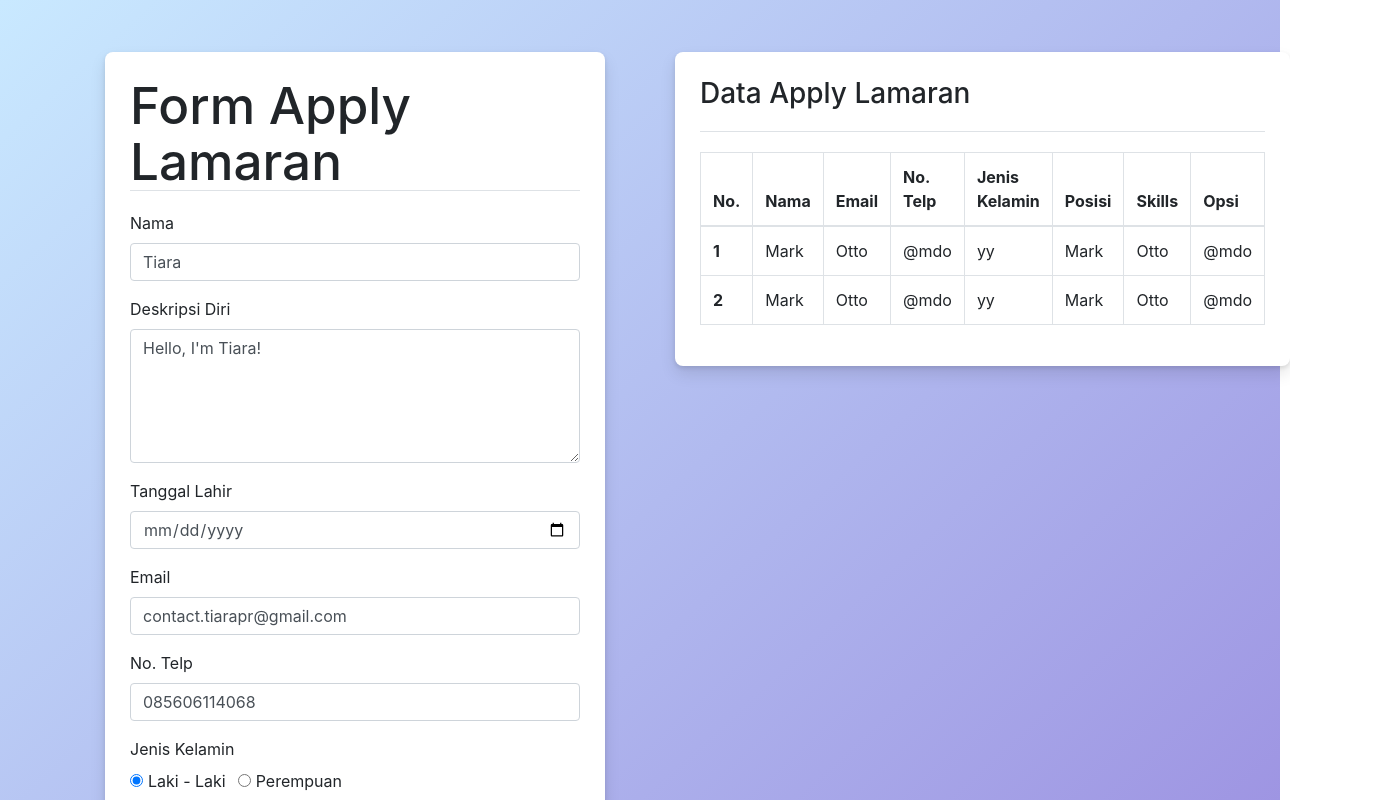
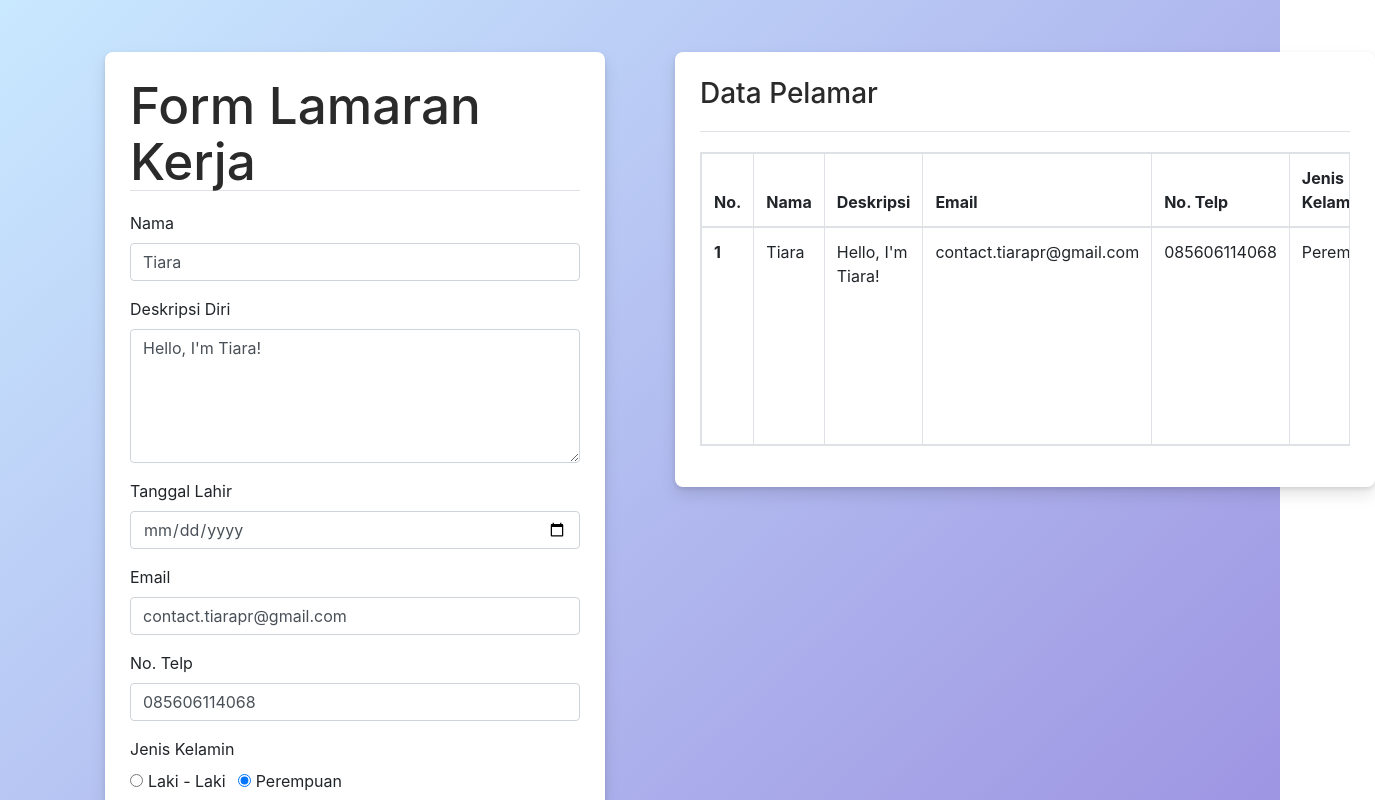
Before and after one commit to tiarapr/form-lamaran-kerja-kel4, a Vue app: page / in a window 1280 px wide. Shown: the top 800 px of the page, 1375 px wide, since content can reach past the window. Built offline with nearby package versions, Linux system fonts and the light colour scheme.

Commit message:
update done

```diff
--- a/index.html
+++ b/index.html
@@ -6,10 +6,11 @@
     <meta name="viewport" content="width=device-width, initial-scale=1.0" />
     <link rel="stylesheet" href="https://cdn.jsdelivr.net/npm/bootstrap@4.5.3/dist/css/bootstrap.min.css"
     integrity="sha384-TX8t27EcRE3e/ihU7zmQxVncDAy5uIKz4rEkgIXeMed4M0jlfIDPvg6uqKI2xXr2" crossorigin="anonymous" />
-    <title>Form Apply Lamaran</title>
+    <title>Form Lamaran Kerja</title>
   </head>
   <body>
     <div id="app"></div>
     <script type="module" src="/src/main.js"></script>
+    <script src="https://unpkg.com/feather-icons"></script>
   </body>
 </html>
--- a/package.json
+++ b/package.json
@@ -9,6 +9,8 @@
     "preview": "vite preview"
   },
   "dependencies": {
+    "bootstrap-icons": "^1.10.3",
+    "feather-icons": "^4.29.0",
     "vue": "^3.2.45"
   },
   "devDependencies": {
--- a/src/components/Form.vue
+++ b/src/components/Form.vue
@@ -7,7 +7,7 @@
         <div class="row">
             <div class="col-md-6">
                 <form class="lamaran-form" action="#">
-                    <h1 class="border-bottom mb-8">Form Apply Lamaran</h1>
+                    <h1 class="border-bottom mb-8">Form Lamaran Kerja</h1>
                     <base-input type="text" v-model="form.name" label="Nama"></base-input>
                     <div class="form-group">
                         <label>Deskripsi Diri</label>
@@ -56,7 +56,7 @@
                 email: "contact.tiarapr@gmail.com",
                 telp: "085606114068",
                 tgl_lahir: "",
-                jk: 1,
+                jk: 2,
                 posisiId: 1,
                 skills: [1,2,3,4],
             },
@@ -68,7 +68,7 @@
             ],
             jk: [
                 { text: "Laki - Laki", value: 1 },
-                { text: "Perempuan", value: 0 },
+                { text: "Perempuan", value: 2 },
             ],
             skills: [
                 { value: 1, text: "HTML, CSS, JavaScript" },
--- a/src/components/TableData.vue
+++ b/src/components/TableData.vue
@@ -1,11 +1,12 @@
 <template>
     <div class="table-data">
-        <h3 class="border-bottom mb-8">Data Apply Lamaran</h3>
-        <table class="table table-bordered">
+        <h3 class="border-bottom mb-8">Data Pelamar</h3>
+        <table class="table table-bordered table-responsive">
             <thead>
                 <tr>
                     <th scope="col">No.</th>
                     <th scope="col">Nama</th>
+                    <th scope="col">Deskripsi</th>
                     <th scope="col">Email</th>
                     <th scope="col">No. Telp</th>
                     <th scope="col">Jenis Kelamin</th>
@@ -17,25 +18,46 @@
             <tbody>
                 <tr>
                     <th scope="row">1</th>
-                    <td>Mark</td>
-                    <td>Otto</td>
-                    <td>@mdo</td>
-                    <td>yy</td>
-                    <td>Mark</td>
-                    <td>Otto</td>
-                    <td>@mdo</td>
-                </tr>
-                <tr>
-                    <th scope="row">2</th>
-                    <td>Mark</td>
-                    <td>Otto</td>
-                    <td>@mdo</td>
-                    <td>yy</td>
-                    <td>Mark</td>
-                    <td>Otto</td>
-                    <td>@mdo</td>
+                    <td>{{ form.name }}</td>
+                    <td>{{ form.description }}</td>
+                    <td>{{ form.email }}</td>
+                    <td>{{ form.telp }}</td>
+                    <td>{{ form.jk }}</td>
+                    <td>{{ form.posisiId }}</td>
+                    <td>{{ form.skills }}</td>
+                    <td>
+                        <svg xmlns="http://www.w3.org/2000/svg" width="16" height="16" fill="red"
+                            class="bi bi-trash3" viewBox="0 0 16 16">
+                            <path
+                                d="M6.5 1h3a.5.5 0 0 1 .5.5v1H6v-1a.5.5 0 0 1 .5-.5ZM11 2.5v-1A1.5 1.5 0 0 0 9.5 0h-3A1.5 1.5 0 0 0 5 1.5v1H2.506a.58.58 0 0 0-.01 0H1.5a.5.5 0 0 0 0 1h.538l.853 10.66A2 2 0 0 0 4.885 16h6.23a2 2 0 0 0 1.994-1.84l.853-10.66h.538a.5.5 0 0 0 0-1h-.995a.59.59 0 0 0-.01 0H11Zm1.958 1-.846 10.58a1 1 0 0 1-.997.92h-6.23a1 1 0 0 1-.997-.92L3.042 3.5h9.916Zm-7.487 1a.5.5 0 0 1 .528.47l.5 8.5a.5.5 0 0 1-.998.06L5 5.03a.5.5 0 0 1 .47-.53Zm5.058 0a.5.5 0 0 1 .47.53l-.5 8.5a.5.5 0 1 1-.998-.06l.5-8.5a.5.5 0 0 1 .528-.47ZM8 4.5a.5.5 0 0 1 .5.5v8.5a.5.5 0 0 1-1 0V5a.5.5 0 0 1 .5-.5Z" />
+                        </svg>
+                    </td>
                 </tr>
             </tbody>
         </table>
     </div>
 </template>
+
+<script>
+export default {
+    data() {
+        return {
+            form: {
+                name: "Tiara",
+                description: "Hello, I'm Tiara!",
+                email: "contact.tiarapr@gmail.com",
+                telp: "085606114068",
+                tgl_lahir: "",
+                jk: "Perempuan",
+                posisiId: 1,
+                skills: [
+                    "HTML, CSS, JavaScript",
+                    "PHP, MySQL",
+                    "Laravel",
+                    "UI Design"
+                ],
+            },
+        };
+    },
+};
+</script>
--- a/src/style.css
+++ b/src/style.css
@@ -18,7 +18,6 @@
   margin: 0;
   min-width: 320px;
   min-height: 100vh;
-  /* Created with https://www.css-gradient.com */
   background: #C9E9FF;
   background: -webkit-linear-gradient(top left, #C9E9FF, #9685DD);
   background: -moz-linear-gradient(top left, #C9E9FF, #9685DD);
@@ -28,44 +27,25 @@
 h1 {
   font-size: 3.2em;
   line-height: 1.1;
+  color: #2a2a2a;
 }
 
 h3 {
   padding-bottom: 20px;
-}
-
-button {
-  border-radius: 8px;
-  border: 1px solid transparent;
-  padding: 0.6em 1.2em;
-  font-size: 1em;
-  font-weight: 500;
-  font-family: inherit;
-  background-color: #1a1a1a;
-  cursor: pointer;
-  transition: border-color 0.25s;
+  color: #2a2a2a;
 }
 
 .border-bottom {
   margin-bottom: 20px;
 }
 
-button:hover {
+.btn:hover {
   border-color: #646cff;
-}
-
-button:focus,
-button:focus-visible {
-  outline: 4px auto -webkit-focus-ring-color;
-}
-
-.card {
-  padding: 2em;
 }
 
 #app {
   max-width: 1280px;
-  margin: 0 auto;
+  margin: 0;
   padding: 2rem;
   /* text-align: center; */
 }
@@ -85,6 +65,7 @@
   padding: 25px;
   margin: 20px;
   width: fit-content;
+  max-width: 700px;
 }
 
 @media (prefers-color-scheme: light) {
@@ -92,12 +73,4 @@
     color: #213547;
     background-color: #ffffff;
   }
-
-  a:hover {
-    color: #747bff;
-  }
-
-  button {
-    background-color: #f9f9f9;
-  }
 }
```
Also changed, not shown: 1 other file (tests, documents, lock files or other folders).
